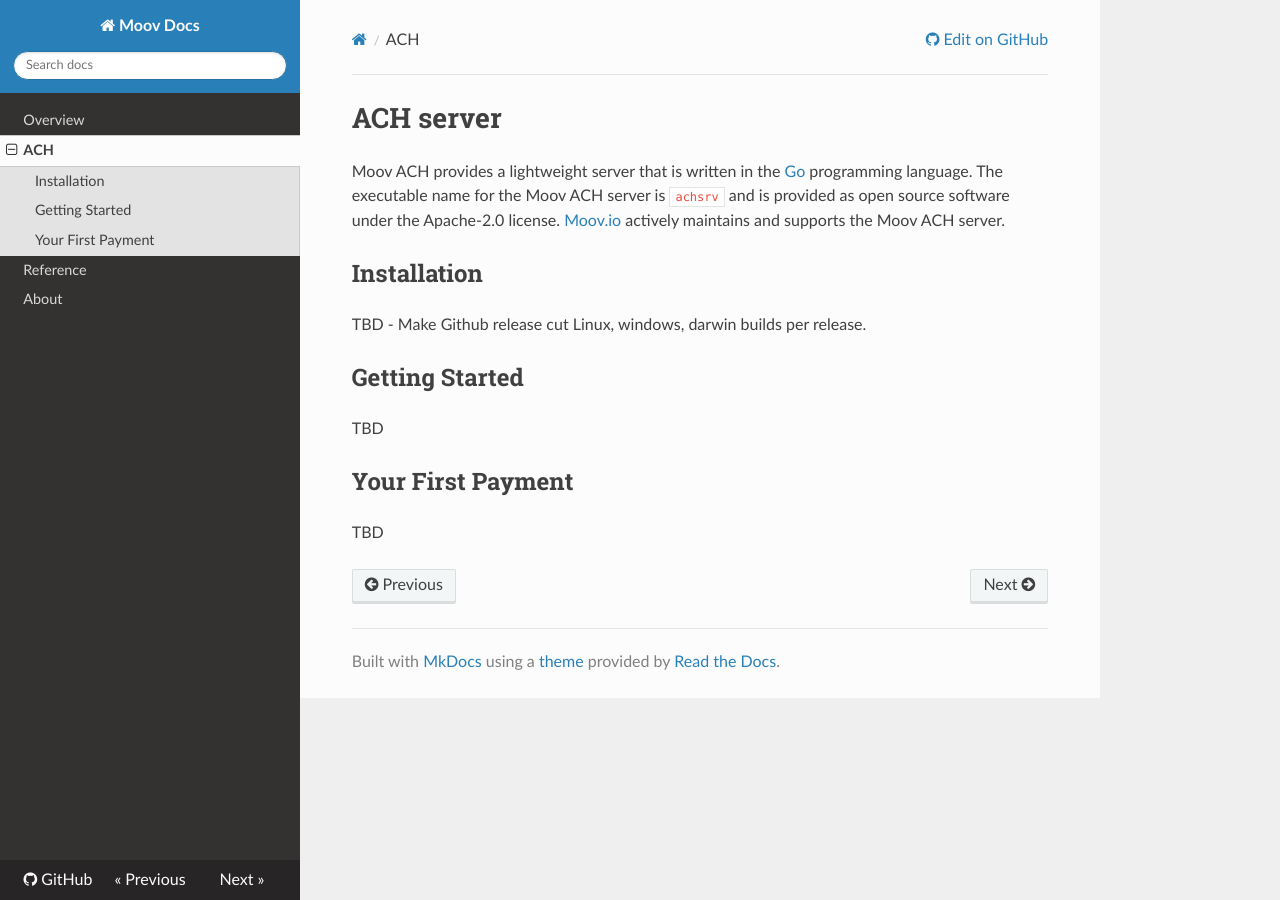
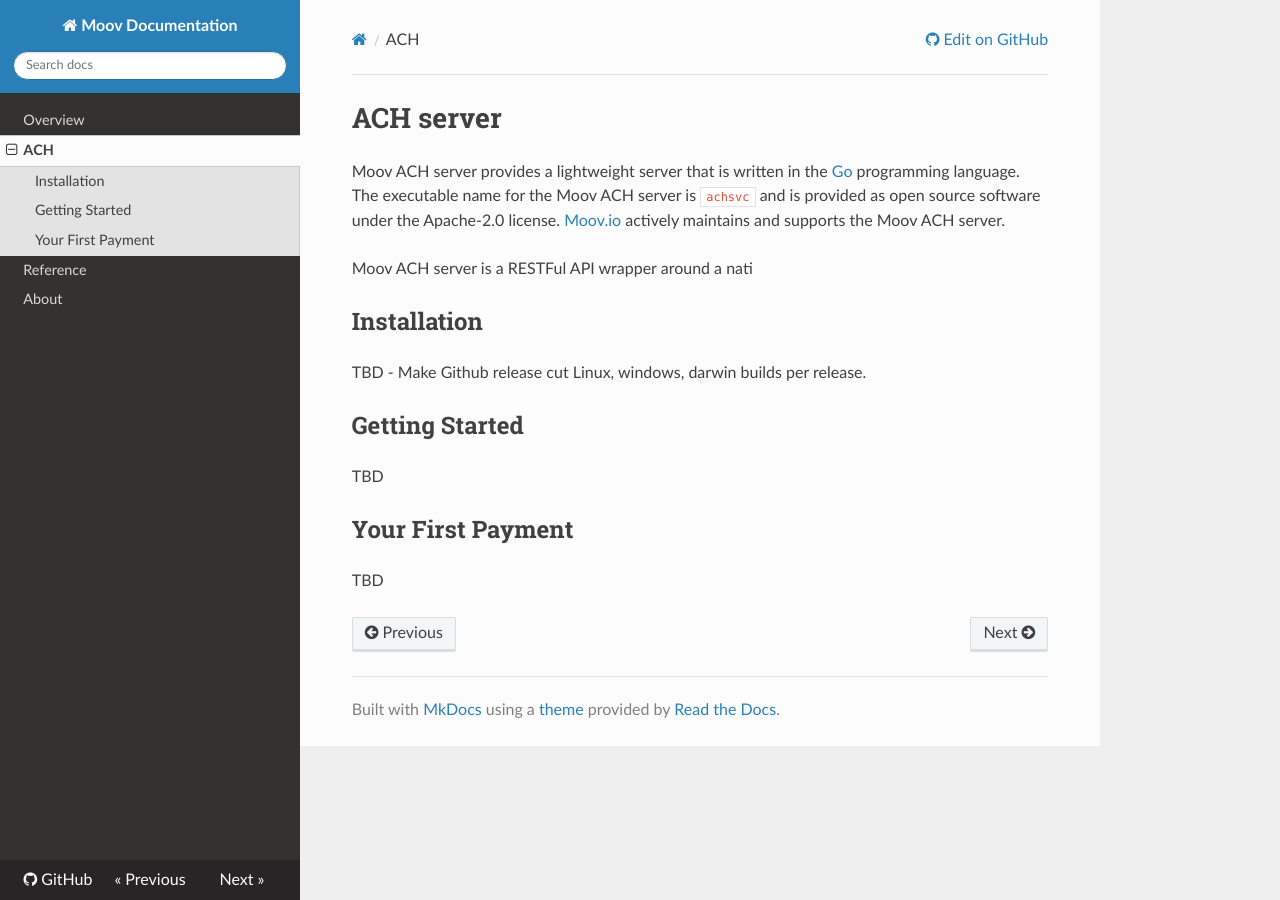
Before and after one commit to wadearnold/docs, an MkDocs documentation site: the page built from docs/ach.md, in a window 1280 px wide. Built offline with MkDocs 1.6.1, drawn with Linux system fonts in a browser that asks for light colours; nearby versions of some CDN libraries; old or Windows-style settings are respelled for this version of MkDocs.

Commit message:
Updated documentation

````diff
--- a/docs/ach.md
+++ b/docs/ach.md
@@ -1,6 +1,8 @@
 # ACH server
 
-Moov ACH provides a lightweight server that is written in the [Go](https://golang.org/) programming language. The executable name for the Moov ACH server is ```achsrv``` and is provided as open source software under the Apache-2.0 license. [Moov.io](http://moov.io) actively maintains and supports the Moov ACH server.
+Moov ACH server provides a lightweight server that is written in the [Go](https://golang.org/) programming language. The executable name for the Moov ACH server is ```achsvc``` and is provided as open source software under the Apache-2.0 license. [Moov.io](http://moov.io) actively maintains and supports the Moov ACH server.
+
+Moov ACH server is a RESTFul API wrapper around a nati
 
 ## Installation
 
--- a/mkdocs.yml
+++ b/mkdocs.yml
@@ -1,4 +1,4 @@
-site_name: Moov Docs
+site_name: Moov Documentation
 pages:
     - Overview: index.md
     - ACH: ach.md
````
Also changed, not shown: docs/reference.md (+18 -0 lines).
